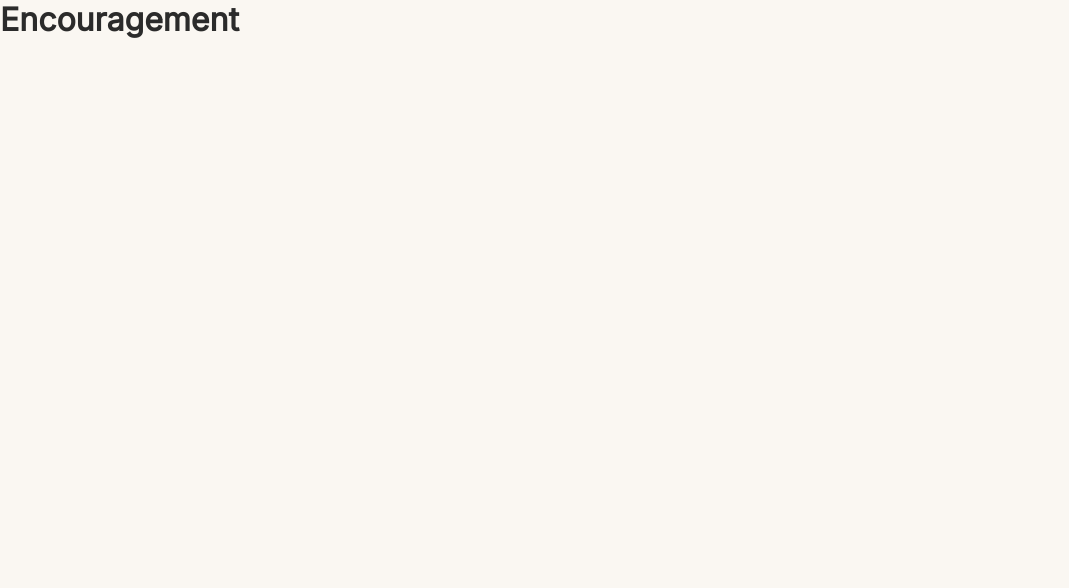
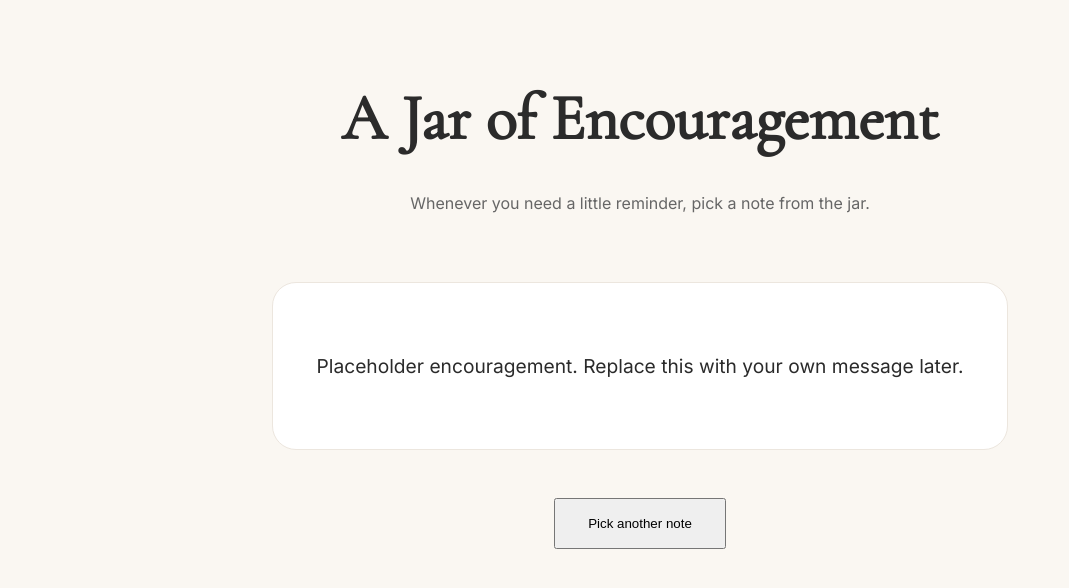
Before and after one commit to UttaraPraveen/For-Rosie, a React (Vite) app: page /encouragement in a window 1280 px wide. Shown: the top 588 px of the page, without its empty margins (0-1069 px from the left). Built offline with nearby package versions, Linux system fonts and the light colour scheme.

Commit message:
jar of encouragemet drafted

```diff
--- /dev/null
+++ b/src/data/encouragement.ts
@@ -0,0 +1,32 @@
+export type Encouragement = {
+  id: number;
+  message: string;
+};
+
+export const encouragements: Encouragement[] = [
+  {
+    id: 1,
+    message:
+      "Placeholder encouragement. Replace this with your own message later.",
+  },
+  {
+    id: 2,
+    message:
+      "Placeholder encouragement. Replace this with your own message later.",
+  },
+  {
+    id: 3,
+    message:
+      "Placeholder encouragement. Replace this with your own message later.",
+  },
+  {
+    id: 4,
+    message:
+      "Placeholder encouragement. Replace this with your own message later.",
+  },
+  {
+    id: 5,
+    message:
+      "Placeholder encouragement. Replace this with your own message later.",
+  },
+];
--- a/src/pages/Encouragement.tsx
+++ b/src/pages/Encouragement.tsx
@@ -1,5 +1,37 @@
+import { useState } from "react";
+import { encouragements } from "../data/encouragement";
+
+import "../styles/encouragement.css";
+
 function Encouragement() {
-  return <h1>Encouragement</h1>;
+  const [current, setCurrent] = useState(0);
+
+  const nextNote = () => {
+    const random = Math.floor(
+      Math.random() * encouragements.length
+    );
+
+    setCurrent(random);
+  };
+
+  return (
+    <main className="encouragement-page">
+      <h1>A Jar of Encouragement</h1>
+
+      <p>
+        Whenever you need a little reminder,
+        pick a note from the jar.
+      </p>
+
+      <div className="note">
+        <p>{encouragements[current].message}</p>
+      </div>
+
+      <button onClick={nextNote}>
+        Pick another note
+      </button>
+    </main>
+  );
 }
 
 export default Encouragement;
--- /dev/null
+++ b/src/styles/encouragement.css
@@ -0,0 +1,36 @@
+.encouragement-page {
+  max-width: 800px;
+  margin: auto;
+  padding: 5rem 2rem;
+  text-align: center;
+}
+
+.encouragement-page h1 {
+  font-family: "Cormorant Garamond", serif;
+  font-size: 4rem;
+}
+
+.encouragement-page > p {
+  margin: 2rem auto 4rem;
+  max-width: 600px;
+  color: #666;
+  line-height: 1.8;
+}
+
+.note {
+  background: white;
+  border: 1px solid #ece6de;
+  border-radius: 24px;
+  padding: 4rem 2rem;
+  margin-bottom: 3rem;
+}
+
+.note p {
+  font-size: 1.2rem;
+  line-height: 2;
+}
+
+button {
+  padding: 1rem 2rem;
+  cursor: pointer;
+}
```
Also changed, not shown: src/data/encouragement.js (deleted).
